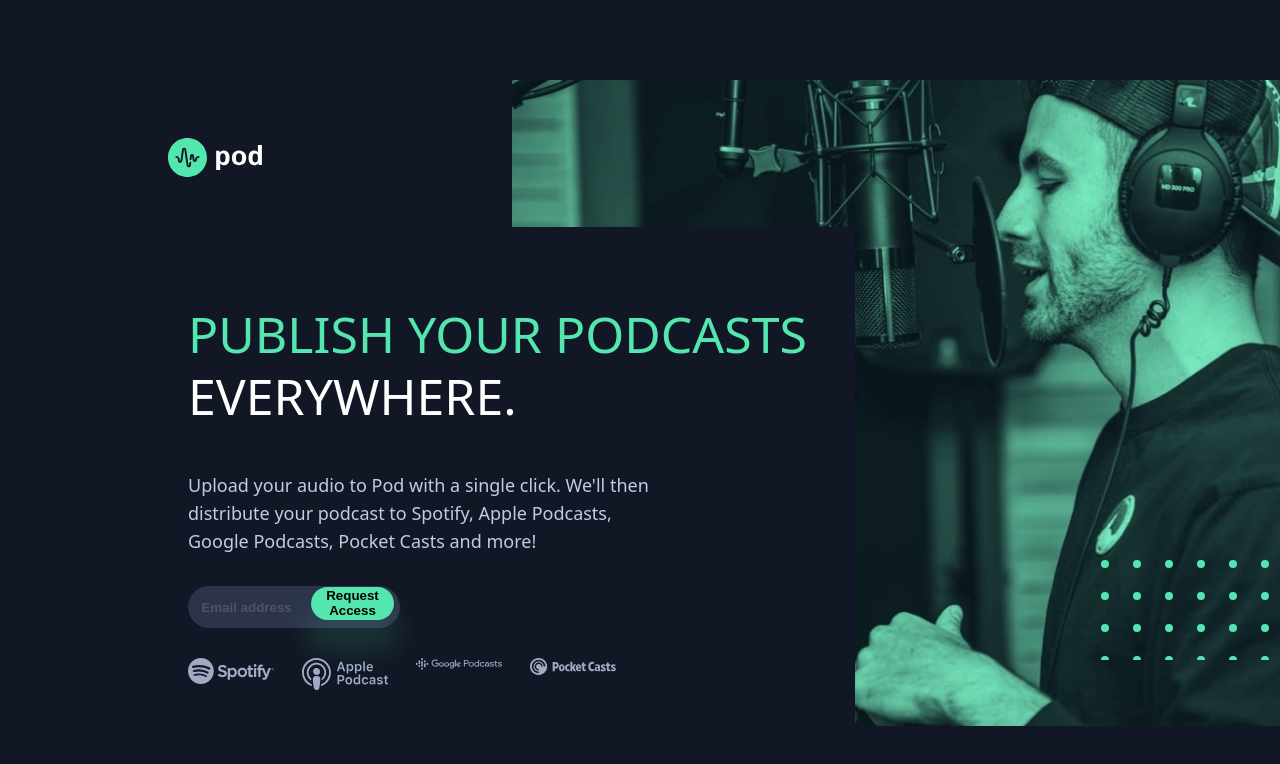
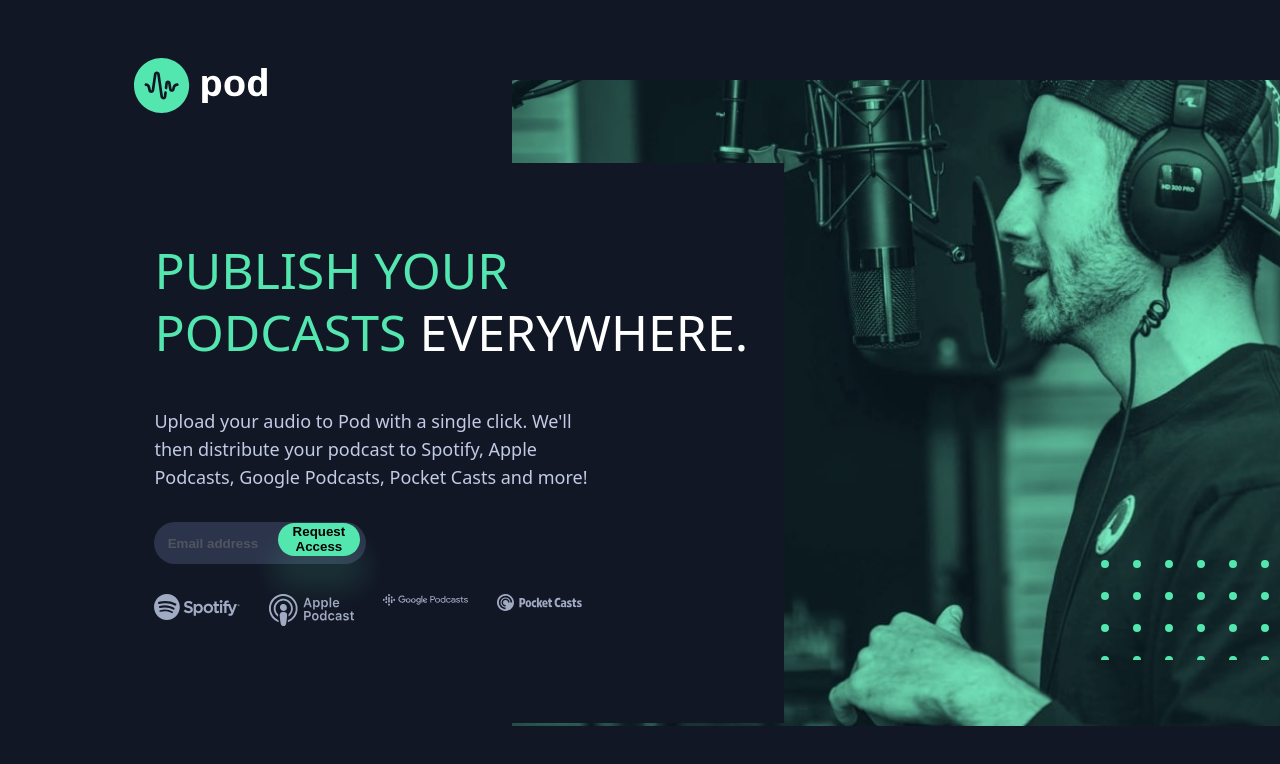
Before and after one commit to SantiagoGV29/PodRequestChallenge, a React (Vite) app in the folder apps/pod-request/: page / in a window 1280 px wide. Shown: the top 764 px of the page. Built offline with nearby package versions, Linux system fonts and the light colour scheme; a web font is replaced by a local one.

Commit message:
Modify routes on production way

```diff
--- a/apps/pod-request/src/styles.css
+++ b/apps/pod-request/src/styles.css
@@ -181,10 +181,10 @@
 }
 @media (min-width: 1024px) {
   .Container_1 {
-    padding: 130px 160px;
+   padding-left: 10%;
   }
   .logo{
-    width: 10%;
+    width: 12%;
   }
   .Container_1::before {
     top: 130px;
@@ -201,10 +201,10 @@
     top: 70%;
   }
   .Container_2 {
-    width: 68.5%;
+    width: 55%;
     height: 460px;
     margin-right: 18%;
-    margin-top: 3%;
+    margin-top: 1%;
   }
   h1 {
     font-size: 50px;
```
